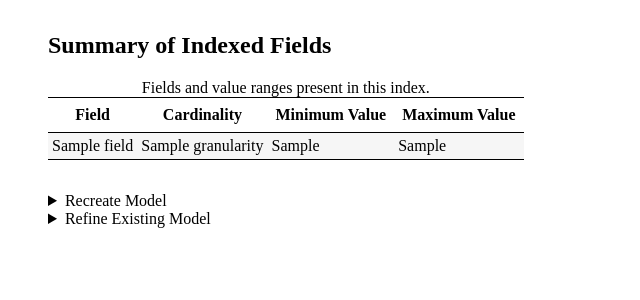
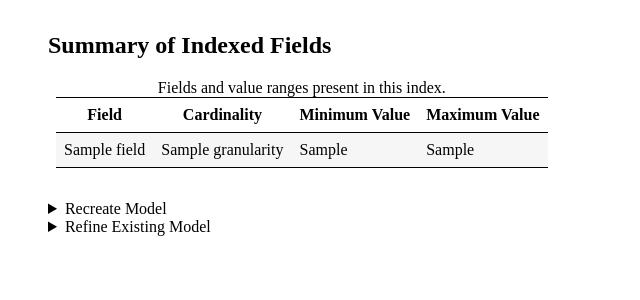
Before and after one commit to SamHames/hyperreal_mirror, a Python web app: template hyperreal/templates/details.html in a window 1280 px wide. Shown: the part 74-374 px from the top of the page, without its empty margins (0-640 px from the left). Run offline with Jinja, Linux system fonts and the light colour scheme; the template is opened without the code that fills it: most values are stand-ins (such as "Sample title", 1, 10 or a date in 2020).

Commit message:
Clean up table styling for concordance view
FossilOrigin-Name: 1f004fc63dc0ff76bf2088b1dad9cefb9a20cb2e931bb3feac05e4a162cf4c7e

```diff
--- a/hyperreal/templates/base.html
+++ b/hyperreal/templates/base.html
@@ -92,7 +92,7 @@ body {
 .concordance-line {
     list-style-type: none;
     padding: 0;
-    margin: 0.5em;
+    margin: 0;
 }
 
 img {
@@ -144,6 +144,7 @@ table {
     border-collapse: collapse;
     border-top: 0.1em solid black;
     border-bottom: 0.1em solid black;
+    margin: 0.5em;
 }
 
 thead {
@@ -152,13 +153,14 @@ thead {
 
 tbody > tr:nth-of-type(odd) {background: #f6f6f6}
 
-th {
+tr > * {
+    vertical-align: top;
+}
+
+th, td {
     padding: 0.5em;
 }
 
-td {
-    padding: 0.25em;
-}
 
 section {
     margin: 2em 0;
```
